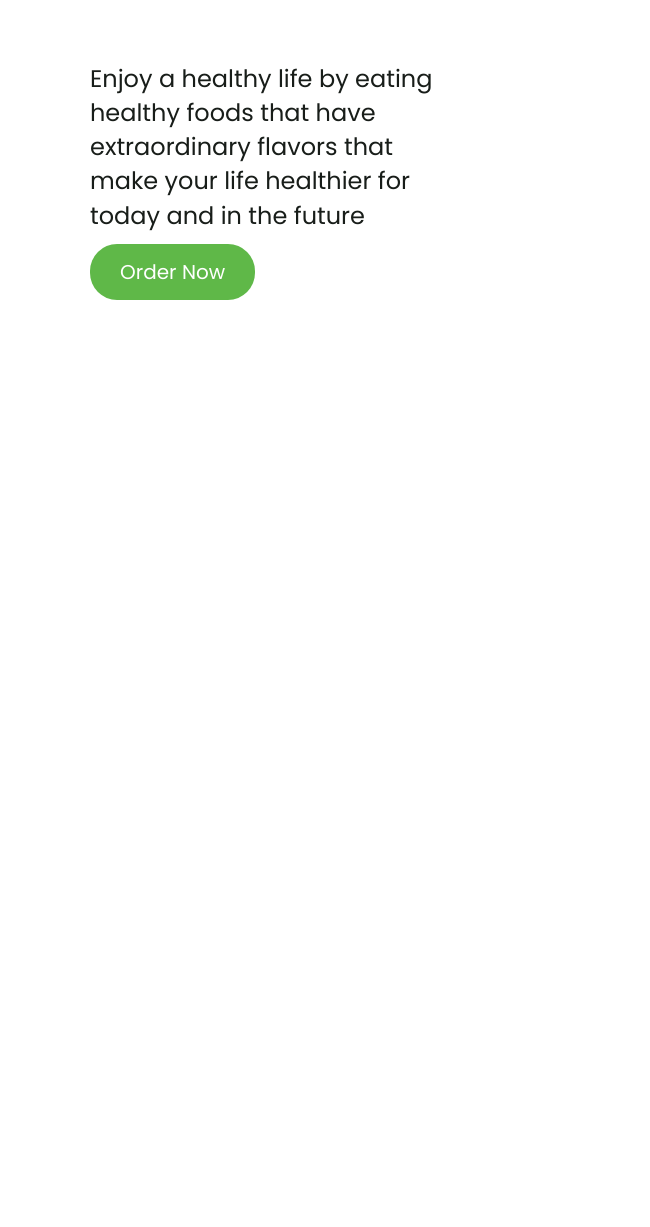
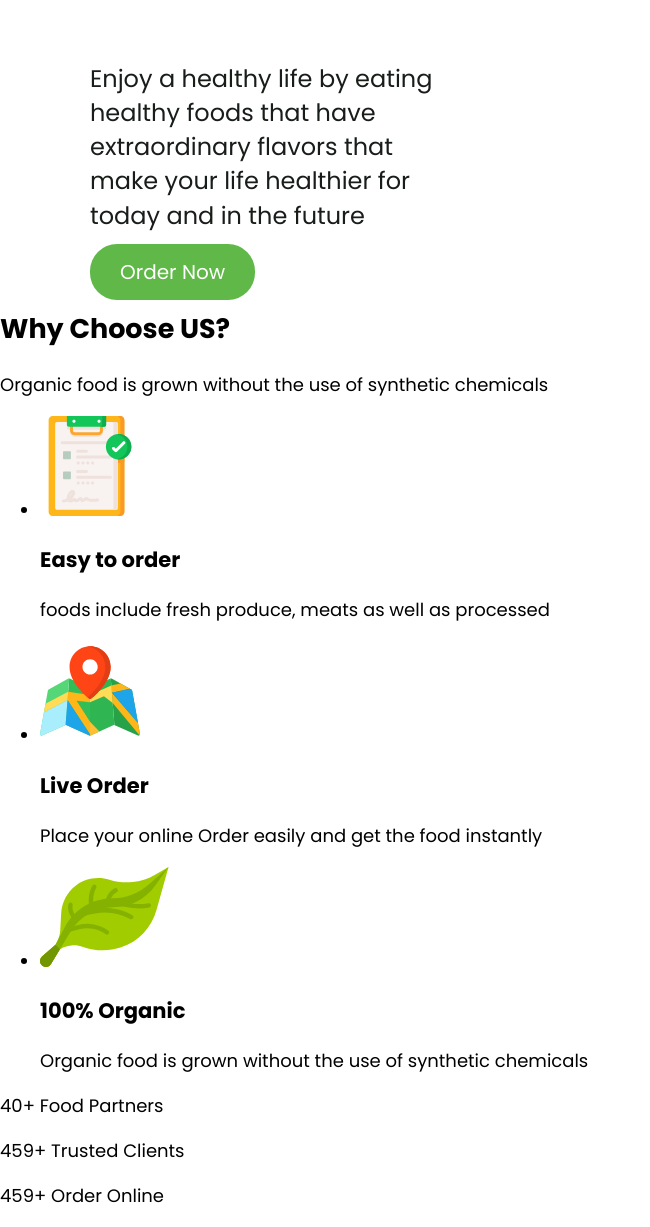
Before and after one commit to ernisovnakaniet-netizen/ui-desk, a plain HTML site: page index.html in a window 1280 px wide. Shown: the part 988-2215 px from the top of the page, without its empty margins (0-650 px from the left). Before the commit the page ends 1288 px from the top, so only its background shows below. Drawn offline with Linux system fonts and the light colour scheme.

Commit message:
add feature section markup

```diff
--- a/index.html
+++ b/index.html
@@ -101,8 +101,63 @@
           />
         </div>
       </section>
-      <section class="about">
-        <div></div>
+      <section class="features">
+        <div class="features__top">
+          <h2 class="features__title">Why Choose US?</h2>
+          <p class="features__desk">
+            Organic food is grown without the use of synthetic chemicals
+          </p>
+          <ul class="features__list">
+            <li class="features__item">
+              <img
+                src="./img/feat-1.svg"
+                alt="easy to order"
+                class="feat-easy-order"
+              />
+              <h3 class="features__item-title">Easy to order</h3>
+              <p class="features__item-desk">
+                foods include fresh produce, meats as well as processed
+              </p>
+            </li>
+            <li class="features__item">
+              <img
+                src="./img/feat-2.svg"
+                alt="easy to order"
+                class="feat-live-order"
+              />
+              <h3 class="features__item-title">Live Order</h3>
+              <p class="features__item-desk">
+                Place your online Order easily and get the food instantly
+              </p>
+            </li>
+
+            <li class="features__item">
+              <img
+                src="./img/feat-3.svg"
+                alt="easy to order"
+                class="feat-organic"
+              />
+              <h3 class="features__item-title">100% Organic</h3>
+              <p class="features__item-desk">
+                Organic food is grown without the use of synthetic chemicals
+              </p>
+            </li>
+          </ul>
+          <div class="stat">
+            <p class="stat__item">
+              <span class="stat__counter"> 40+</span>
+              <span class="stat__item-name"> Food Partners</span>
+            </p>
+            <p class="stat__item">
+              <span class="stat__counter"> 459+</span>
+              <span class="stat__item-name"> Trusted Clients</span>
+            </p>
+            <p class="stat__item">
+              <span class="stat__counter"> 459+</span>
+              <span class="stat__item-name"> Order Online</span>
+            </p>
+          </div>
+        </div>
       </section>
     </main>
   </body>
```
Also changed, not shown: img/feat-1.svg (added), img/feat-2.svg (added), img/feat-3.svg (added).
